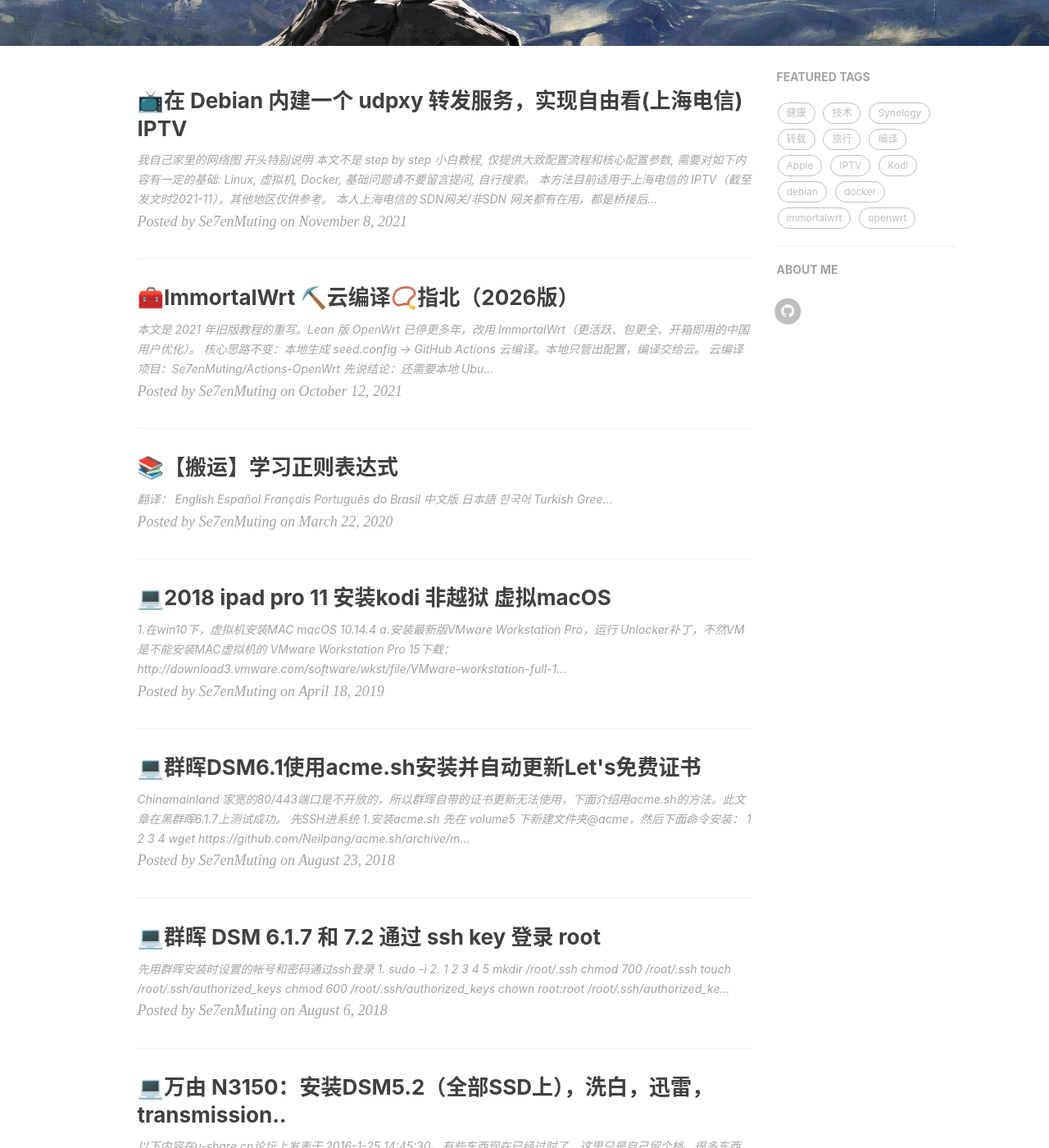
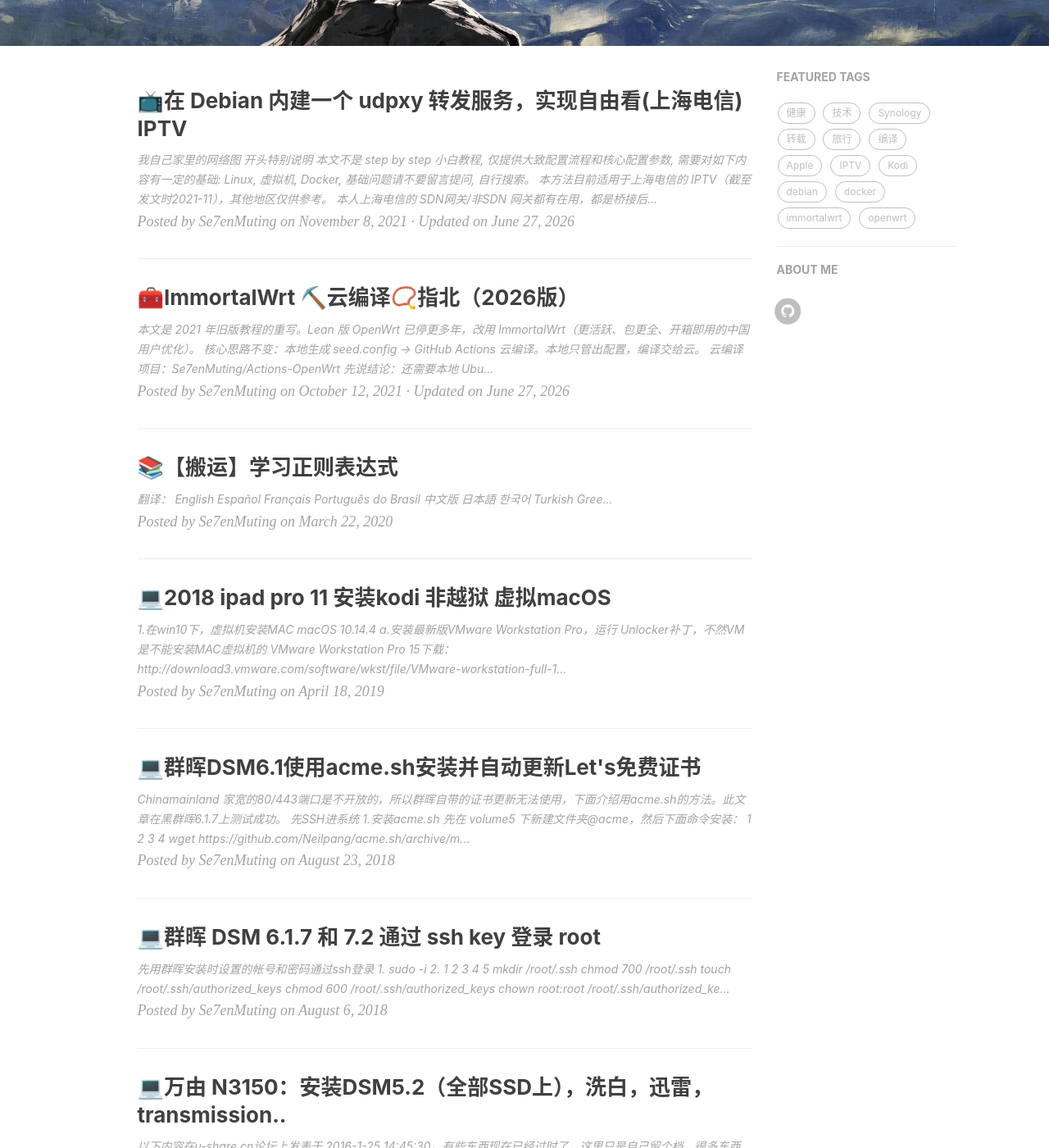
Before and after one commit to se7enmuting/Se7enMuting.github.io, a Jekyll site: the page built from index.html, in a window 1280 px wide and 1400 px high, scrolled down 362 px. Shown: the whole window at 82% size. Built offline with Jekyll 4.4.1, drawn with Linux system fonts in a browser that asks for light colours; nearby versions of some CDN libraries; the list of posts is cut into pages by our own code; comment, search, counter and statistics services are not loaded; some of the changed text lies outside the part shown.

Commit message:
在文章列表显示更新时间

```diff
--- a/index.html
+++ b/index.html
@@ -23,7 +23,7 @@
         </div>
     </a>
     <p class="post-meta">
-        Posted by {% if post.author %}{{ post.author }}{% else %}{{ site.title }}{% endif %} on {{ post.date | date: "%B %-d, %Y" }}
+        Posted by {% if post.author %}{{ post.author }}{% else %}{{ site.title }}{% endif %} on <time datetime="{{ post.date | date_to_xmlschema }}">{{ post.date | date: "%B %-d, %Y" }}</time>{% if post.last_modified_at %} · Updated on <time datetime="{{ post.last_modified_at | date_to_xmlschema }}">{{ post.last_modified_at | date: "%B %-d, %Y" }}</time>{% endif %}
     </p>
 </div>
 <hr>
```
